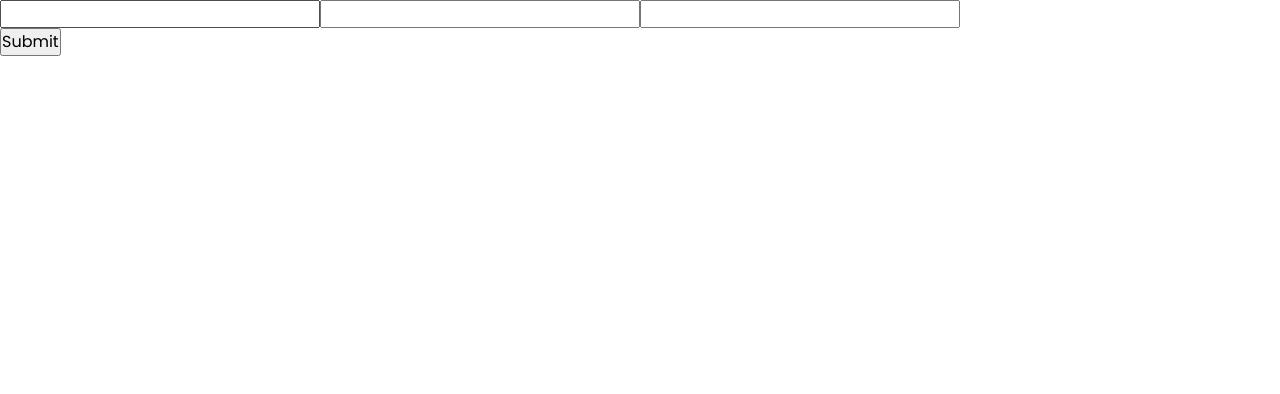
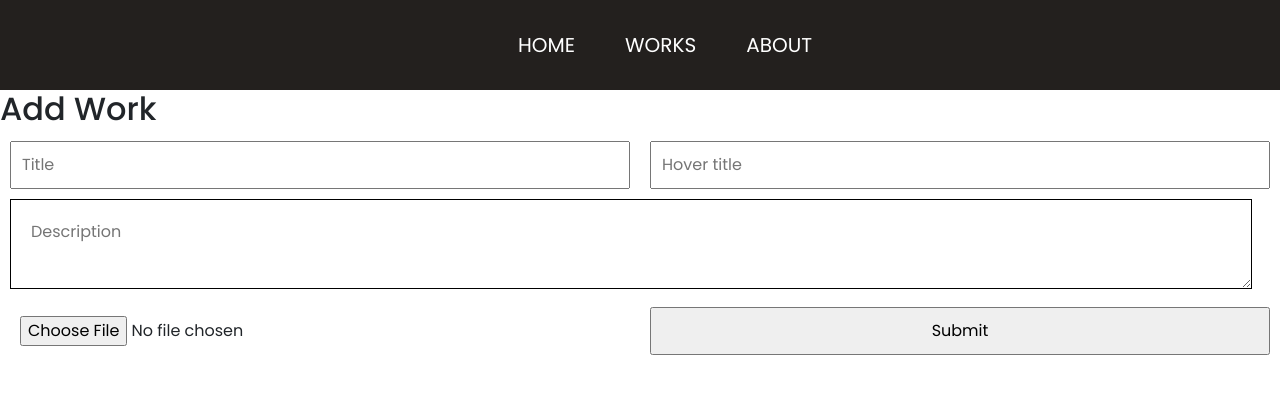
Before and after one commit to monirul360/sazzad-portfolio, a React (Create React App) app: page /addwork in a window 1280 px wide. Shown: the top 394 px of the page. Built offline with nearby package versions, Linux system fonts and the light colour scheme; no server answers.

Commit message:
nav-bar complate

```diff
--- a/package.json
+++ b/package.json
@@ -8,6 +8,7 @@
     "@testing-library/react": "^13.3.0",
     "@testing-library/user-event": "^13.5.0",
     "firebase": "^9.9.4",
+    "jodit-react": "^1.3.17",
     "react": "^18.2.0",
     "react-dom": "^18.2.0",
     "react-firebase-hooks": "^5.0.3",
--- a/public/index.html
+++ b/public/index.html
@@ -54,6 +54,8 @@
   <script src="https://cdn.jsdelivr.net/npm/bootstrap@5.0.2/dist/js/bootstrap.bundle.min.js"
     integrity="sha384-MrcW6ZMFYlzcLA8Nl+NtUVF0sA7MsXsP1UyJoMp4YLEuNSfAP+JcXn/tWtIaxVXM"
     crossorigin="anonymous"></script>
+
+  </head>
 </body>
 
 </html>
--- a/src/App.css
+++ b/src/App.css
@@ -28,22 +28,28 @@ ul {
   margin-bottom: 0;
 }
 
-/* top */
+/* nav-bar */
 
-.navbar {
+.nav-bar {
   background-color: var(--colorblack2);
-  padding-bottom: 60px;
+  display: flex;
+  justify-content: center;
+  align-items: center;
+  padding: 30px 0px;
 }
 
-.navbar-brand img {
-  width: 40px;
-  margin-left: 7px;
+.nav-item ul {
+  list-style: none;
+}
+
+.nav-item ul li {
+  display: inline-block;
 }
 
 .nav-item a {
   font-size: 20px;
   text-transform: uppercase;
-  margin: 0px 30px;
+  margin: 0px 50px;
   color: white;
   outline: none;
 }
@@ -59,6 +65,36 @@ ul {
 
 .nav-item a:hover {
   color: var(--colorred);
+}
+
+/* smaill-nav */
+.smaill-nav {
+  display: none;
+  position: absolute;
+  top: 8px;
+  right: 20px;
+}
+
+.dropdown-menu {
+  width: 220px;
+}
+
+.dropdown-item {
+  line-height: 2;
+  font-size: 20px;
+  text-transform: uppercase;
+}
+
+.smaill-nav button {
+  padding: 0px 10px;
+  background-color: black;
+}
+
+.smaill-nav button>div {
+  width: 35px;
+  height: 4px;
+  background-color: var(--colorred);
+  margin: 7px;
 }
 
 /* work-section */
@@ -750,6 +786,26 @@ footer a {
   }
 }
 
+/* addworkaddwork */
+.addwork {
+  width: 100%;
+  background-color: white;
+}
+
+.addwork input {
+  width: calc(50% - 20px);
+  padding: 10px;
+  margin: 5px 10px;
+}
+
+.addwork textarea {
+  width: 97%;
+  padding: 20px;
+  margin: 5px 10px;
+  background-color: white;
+  border: 1px solid black;
+  color: black;
+}
 
 /* responsive code */
 @media (min-width:1400px) {}
@@ -776,23 +832,12 @@ footer a {
 }
 
 @media (max-width:768px) {
-  .navbar-toggler:focus {
-    text-decoration: none;
-    outline: 0;
-    box-shadow: none;
+  .nav-item {
+    display: none;
   }
 
-  /* nav-bar */
-  .navbar-nav {
-    width: 100%;
-    padding: 20px 0;
-    margin: auto;
-    text-align: center;
-    margin-bottom: 100px;
-  }
-
-  .nav-item a {
-    line-height: 2.5;
+  .smaill-nav {
+    display: block;
   }
 
   .about {
--- a/src/App.js
+++ b/src/App.js
@@ -11,8 +11,7 @@ import Dashboard from './Page/Dashboard/Dashboard';
 import Home from './Page/Home/Home/Home';
 import Login from './Page/Login/Login';
 import Require from './Page/Require/Require';
-// import Nav from './Page/Share/Nav/Nav';
-// import Top from './Page/Top/Top';
+import Nav from './Page/Share/Nav/Nav';
 import Infowork from './Page/works/Infowork';
 import Works from './Page/works/Works';
 import View from './Page/Dashboard/View';
@@ -29,8 +28,7 @@ function App() {
 
   return (
     <>
-      {/* <Nav></Nav> */}
-      {/* <Top></Top > */}
+      <Nav></Nav>
       <Wrapper>
         <Routes>
           <Route exact path='/' element={<Home></Home>}></Route>
--- a/src/Page/Dashboard/Addwork/Addwork.js
+++ b/src/Page/Dashboard/Addwork/Addwork.js
@@ -31,15 +31,25 @@ const Addwork = () => {
     }
     return (
         <div className='addwork'>
+            <h2>Add Work</h2>
             <form onSubmit={handleSubmit(onSubmit)}>
-                <input {...register("firstName", { required: true })} />
-                {errors.firstName?.type === 'required' && "First name is required"}
+                <input
+                    type="text"
+                    placeholder='Title'
+                    {...register("Title", { required: true })}
+                />
 
-                <input {...register("lastName", { required: true })} />
-                {errors.lastName && <p>Last name is required</p>}
-
-                <input {...register("mail", { required: "Email Address is required" })} />
-                <p>{errors.mail?.message}</p>
+                <input
+                    type="text"
+                    placeholder='Hover title'
+                    {...register("Hover", { required: true })}
+                />
+                <textarea
+                    placeholder='Description'
+                    {...register("Description", { required: true })}
+                ></textarea>
+                <input type="file" name="" id="" />
+                {/*  */}
 
                 <input type="submit" />
             </form>
--- a/src/Page/Share/Nav/Nav.js
+++ b/src/Page/Share/Nav/Nav.js
@@ -1,18 +1,61 @@
 import React from 'react';
+import { useAuthState } from 'react-firebase-hooks/auth';
 import { Link } from 'react-router-dom';
-import logo from './../../../image/logo.png';
+import auth from '../../../firebase';
+import { signOut } from 'firebase/auth';
 const Nav = () => {
+    const [user] = useAuthState(auth);
+    const logout = () => {
+        signOut(auth);
+    };
     return (
         <div>
             <div className="nav-bar">
-                <div className="logo">
-                    <img src={logo} alt="" />
-                </div>
                 <div className='nav-item'>
                     <ul>
                         <li><Link to='/'>Home</Link></li>
-                        <li><Link to='/'>Works</Link></li>
-                        <li><Link to='/'>About</Link></li>
+                        <li><Link to='/work'>Works</Link></li>
+                        <li><Link to='/About'>About</Link></li>
+                        {
+                            user ? <>
+
+                                <li class="nav-item">
+                                    <Link to="/dashboard">
+                                        Dashboard
+                                    </Link>
+                                </li>
+                                <li>
+                                    <Link onClick={() => logout()} class="nav-link" to="/">Log out</Link>
+                                </li>
+                            </>
+                                : <></>
+                        }
+                    </ul>
+                </div>
+                <div class="smaill-nav">
+                    <button type="button" id="dropdownMenuButton1" data-bs-toggle="dropdown" aria-expanded="false">
+                        <div></div>
+                        <div></div>
+                        <div></div>
+                    </button>
+                    <ul class="dropdown-menu" aria-labelledby="dropdownMenuButton1">
+                        <li><Link class="dropdown-item" to='/'>Home</Link></li>
+                        <li><Link class="dropdown-item" to='/work'>Works</Link></li>
+                        <li><Link class="dropdown-item" to='/About'>About</Link></li>
+                        {
+                            user ? <>
+
+                                <li>
+                                    <Link class="dropdown-item" to="/dashboard">
+                                        Dashboard
+                                    </Link>
+                                </li>
+                                <li>
+                                    <Link class="dropdown-item" onClick={() => logout()} to="/">Log out</Link>
+                                </li>
+                            </>
+                                : <></>
+                        }
                     </ul>
                 </div>
             </div>
```
Also changed, not shown: src/Page/Top/Top.js (deleted, +0 -58 lines), 1 other file (tests, documents, lock files or other folders).
